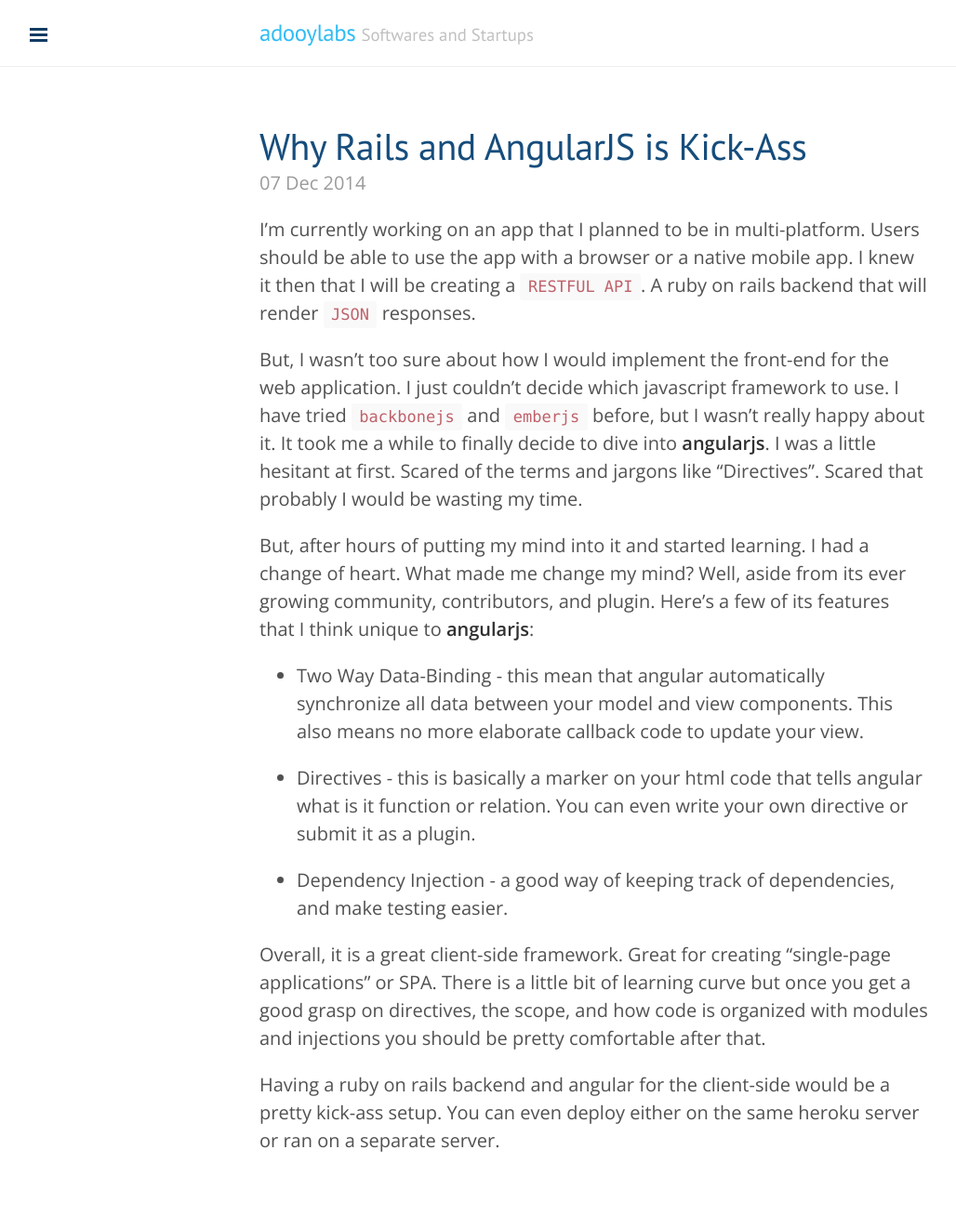
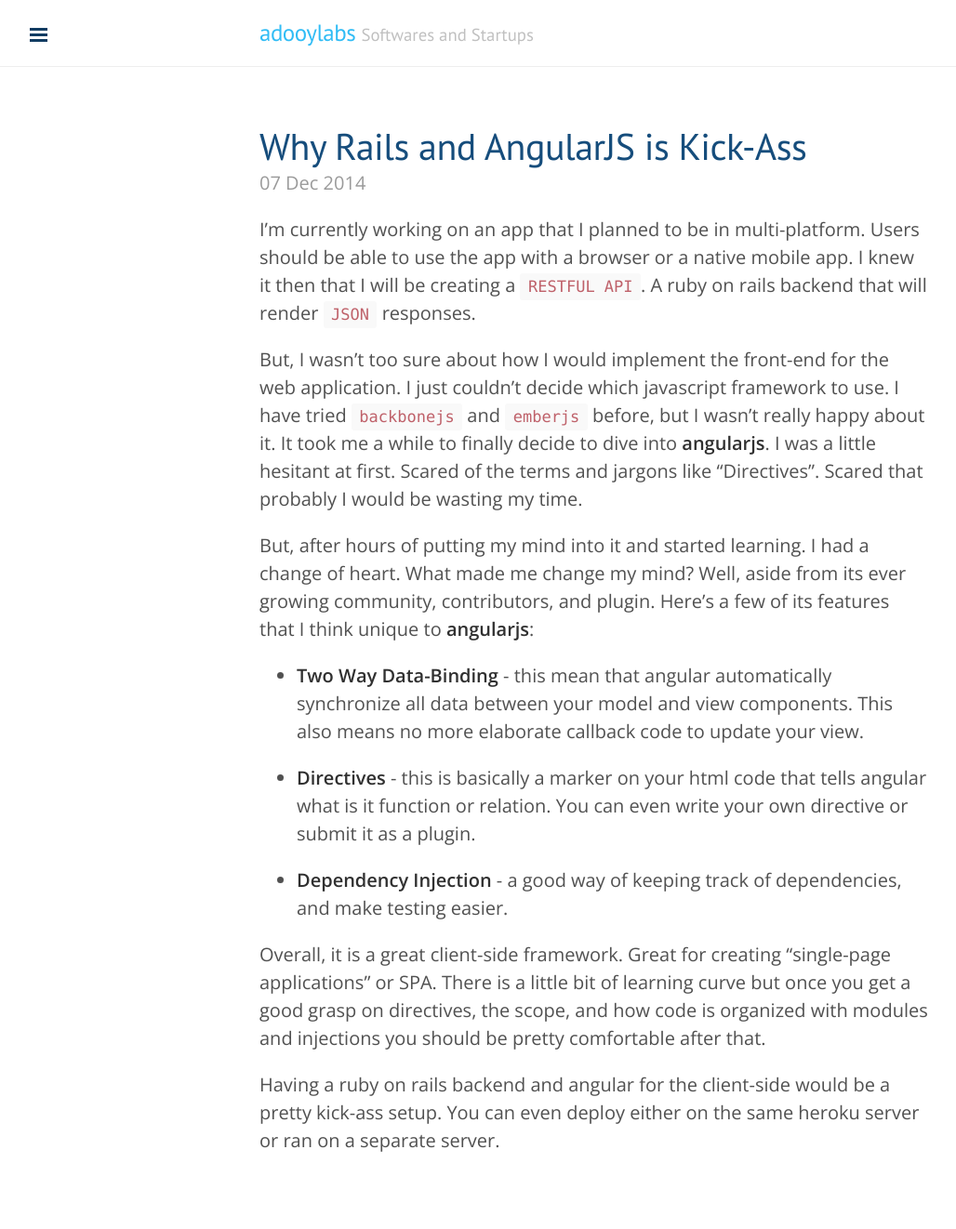
Before and after one commit to adooylabs/adooylabs.github.io, a Jekyll site: the page built from _posts/2014-12-07-why-rails-and-angularjs-is-kick-ass.markdown, in a window 1280 px wide. Shown: the whole page at 93% size, without its empty margins (1-1029 px from the left). Built offline with Jekyll 4.4.1, drawn with Linux system fonts in a browser that asks for light colours; Markdown is read by kramdown in place of the engine named in the settings; comment, search, counter and statistics services are not loaded.

Commit message:
post update

```diff
--- a/_posts/2014-12-07-why-rails-and-angularjs-is-kick-ass.markdown
+++ b/_posts/2014-12-07-why-rails-and-angularjs-is-kick-ass.markdown
@@ -11,11 +11,11 @@
 
 But, after hours of putting my mind into it and started learning. I had a change of heart. What made me change my mind?  Well, aside from its ever growing community, contributors, and plugin. Here's a few of its features that I think unique to **angularjs**:
 
-+ Two Way Data-Binding - this mean that angular automatically synchronize all data between your model and view components. This also means no more elaborate callback code to update your view.
++ **Two Way Data-Binding** - this mean that angular automatically synchronize all data between your model and view components. This also means no more elaborate callback code to update your view.
 
-+ Directives - this is basically a marker on your html code that tells angular what is it function or relation. You can even write your own directive or submit it as a plugin.
++ **Directives** - this is basically a marker on your html code that tells angular what is it function or relation. You can even write your own directive or submit it as a plugin.
 
-+ Dependency Injection - a good way of keeping track of dependencies, and make testing easier.
++ **Dependency Injection** - a good way of keeping track of dependencies, and make testing easier.
 
 Overall, it is a great client-side framework. Great for creating "single-page applications" or SPA.  There is a little bit of learning curve but once you get a good grasp on directives, the scope, and how code is organized with modules and injections you should be pretty comfortable after that.
 
```
